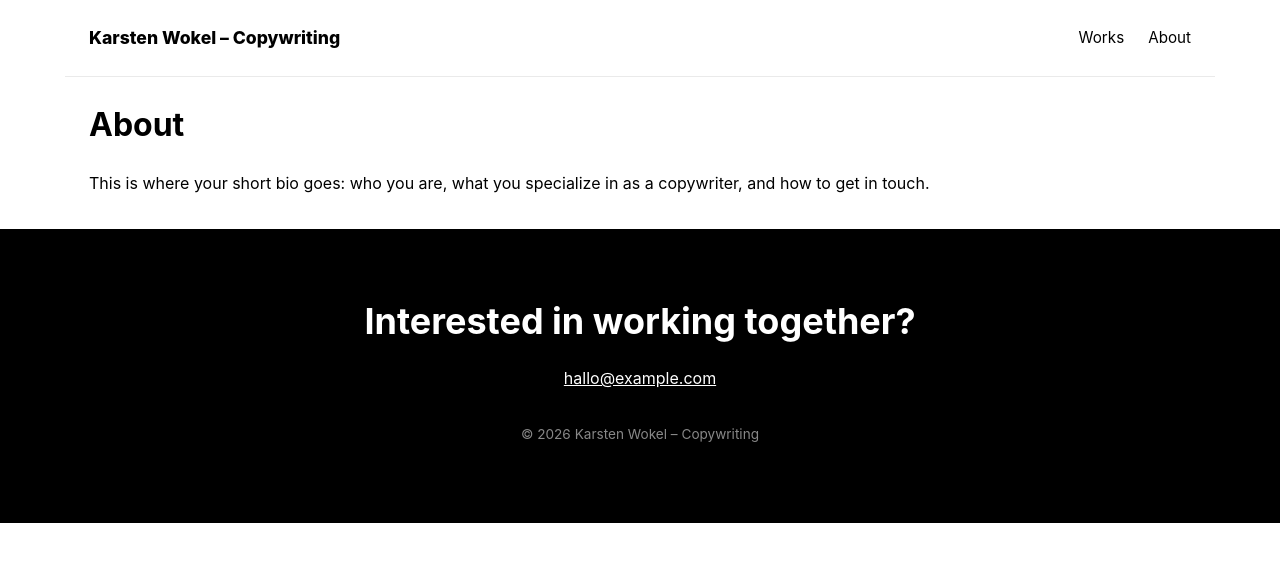
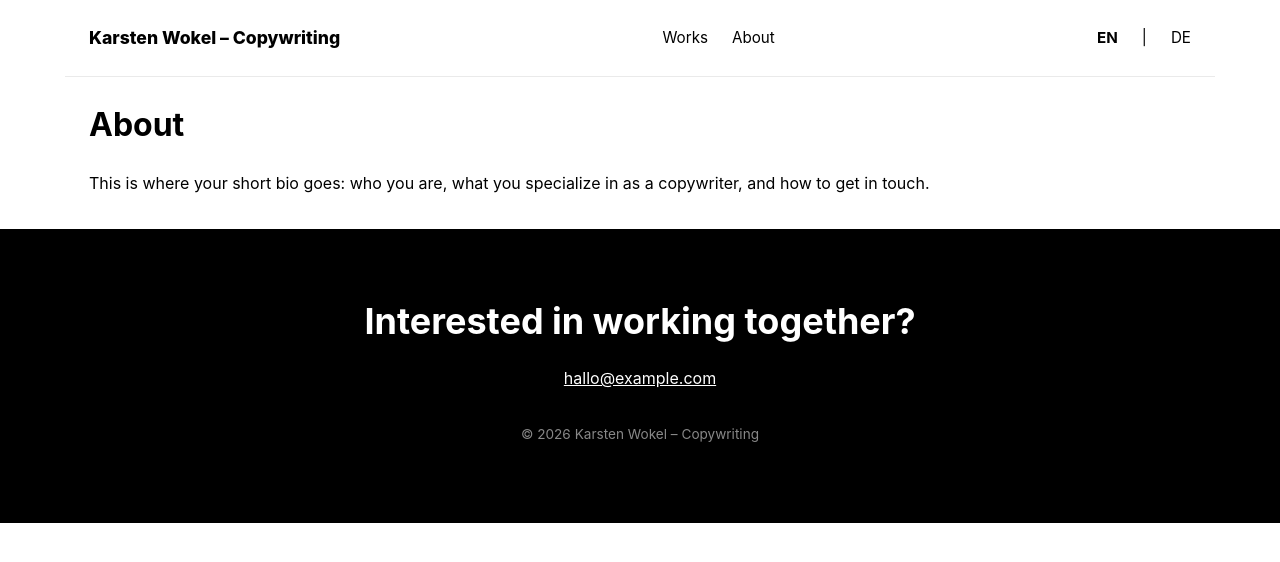
Before and after one commit to kwokel/portfolio, a Jekyll site: the page built from about.md, in a window 1280 px wide. Shown: the top 562 px of the page. Built offline with Jekyll 4.4.1, drawn with Linux system fonts in a browser that asks for light colours.

Commit message:
Language Switcher und SEO Metas

```diff
--- a/_includes/head.html
+++ b/_includes/head.html
@@ -1,7 +1,29 @@
 <meta charset="UTF-8">
 <meta name="viewport" content="width=device-width, initial-scale=1.0">
-<title>{% if page.title %}{{ page.title }} · {% endif %}{{ site.title }}</title>
-<meta name="description" content="{{ page.excerpt | default: site.description }}">
+
+<title>
+  {% if page.meta_title %}
+    {{ page.meta_title }}
+  {% elsif page.title %}
+    {{ page.title }} | {{ site.title }}
+  {% else %}
+    {{ site.title }}
+  {% endif %}
+</title>
+
+{% if page.meta_description %}
+<meta name="description" content="{{ page.meta_description }}">
+{% elsif site.description %}
+<meta name="description" content="{{ site.description }}">
+{% endif %}
+
+<link rel="canonical" href="{{ page.url | absolute_url }}">
+
+<meta property="og:title" content="{{ page.meta_title | default: page.title }}">
+<meta property="og:description" content="{{ page.meta_description | default: site.description }}">
+<meta property="og:url" content="{{ page.url | absolute_url }}">
+<meta property="og:type" content="website">
+
 <link rel="stylesheet" href="{{ '/assets/css/style.css' | relative_url }}">
 <link rel="alternate" type="application/rss+xml" title="{{ site.title }}" href="{{ '/feed.xml' | relative_url }}">
 <link rel="icon" href="data:,">
--- a/_includes/header.html
+++ b/_includes/header.html
@@ -1,9 +1,39 @@
 <header class="site-header">
   <div class="wrap">
+
     <a class="brand" href="{{ '/' | relative_url }}">{{ site.title }}</a>
-    <nav>
+
+    <nav class="main-nav">
       <a href="{{ '/works/' | relative_url }}">Works</a>
       <a href="{{ '/about/' | relative_url }}">About</a>
     </nav>
+
+    {% assign translations = site.pages | where: "page_id", page.page_id %}
+
+    {% assign en = translations | where: "lang", "en" | first %}
+    {% assign de = translations | where: "lang", "de" | first %}
+
+    <nav class="language-nav">
+
+      {% if en %}
+        {% if page.lang == "en" %}
+          <strong>EN</strong>
+        {% else %}
+          <a href="{{ en.url | relative_url }}">EN</a>
+        {% endif %}
+      {% endif %}
+
+      |
+
+      {% if de %}
+        {% if page.lang == "de" %}
+          <strong>DE</strong>
+        {% else %}
+          <a href="{{ de.url | relative_url }}">DE</a>
+        {% endif %}
+      {% endif %}
+
+    </nav>
+
   </div>
 </header>
--- a/_layouts/default.html
+++ b/_layouts/default.html
@@ -1,5 +1,5 @@
 <!DOCTYPE html>
-<html lang="en">
+<html lang="{{ page.lang | default: 'en' }}">
 <head>
   {% include head.html %}
 </head>
--- a/about.md
+++ b/about.md
@@ -1,7 +1,13 @@
 ---
 layout: default
 permalink: /about/
-title: "About"
+title: About
+
+lang: en
+page_id: about
+
+meta_title: About | Karsten Wokel
+meta_description: Learn more about me and my copywriting work
 ---
 # About
 
```
Also changed, not shown: de/about.md (added, +16 -0 lines), index.md (+7 -0 lines), .pages.yml, 1 other file.
